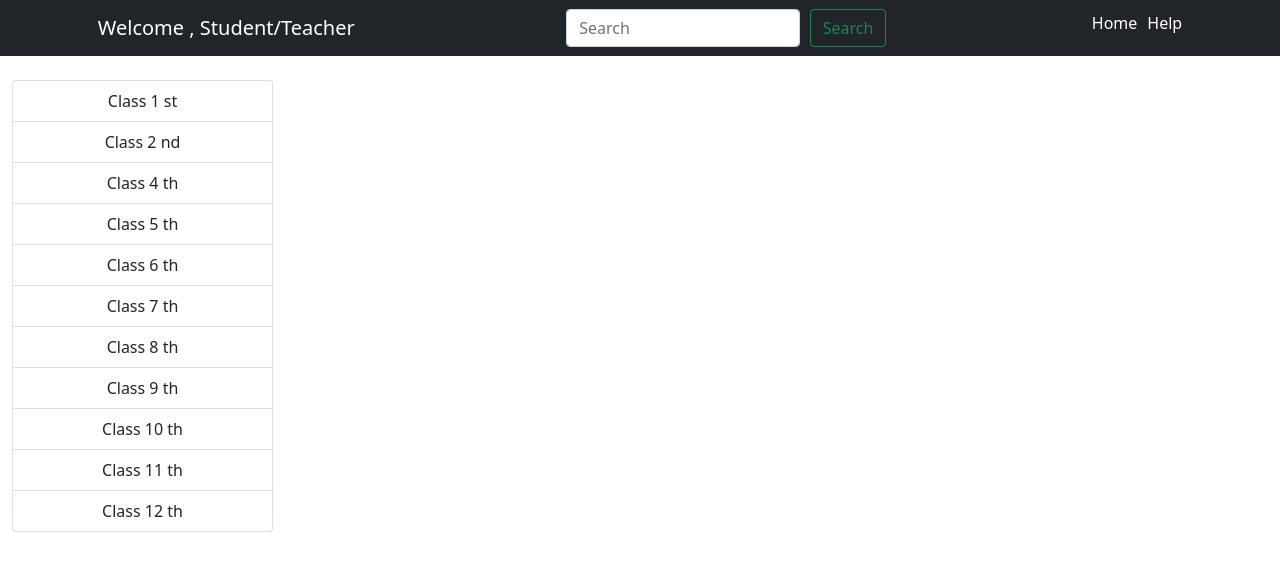
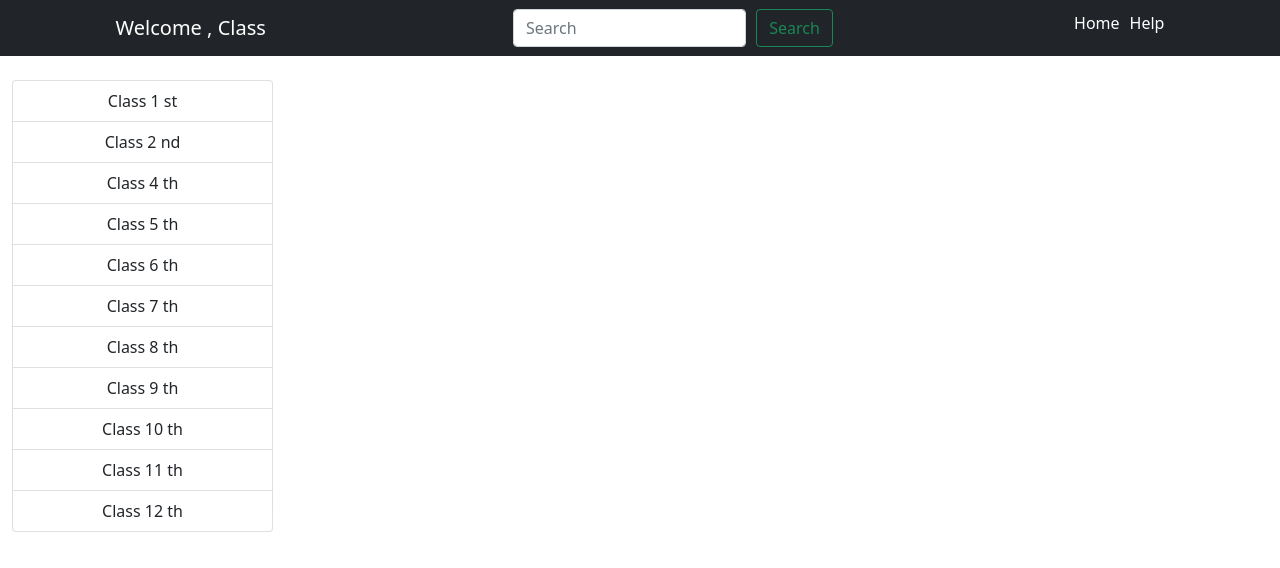
Before and after one commit to Sid-Saraswat/Prototype, a plain HTML site: page home.html in a window 1280 px wide. Drawn offline with nearby package versions, Linux system fonts and the light colour scheme.

Commit message:
Update home.html

```diff
--- a/home.html
+++ b/home.html
@@ -36,7 +36,7 @@
 
 <body>
     <nav class="navbar navbar-expand-lg navbar-dark bg-dark d-flex justify-content-around align-items-center">
-        <a class="navbar-brand" href="#">Welcome , Student/Teacher</a>
+        <a class="navbar-brand" href="#">Welcome , Class</a>
         <form class="form-inline d-flex w-25">
             <input class="form-control mr-sm-2" type="search" placeholder="Search" aria-label="Search">
             <button class="btn btn-outline-success my-2 my-sm-0 ml-1" type="submit">Search</button>
```
